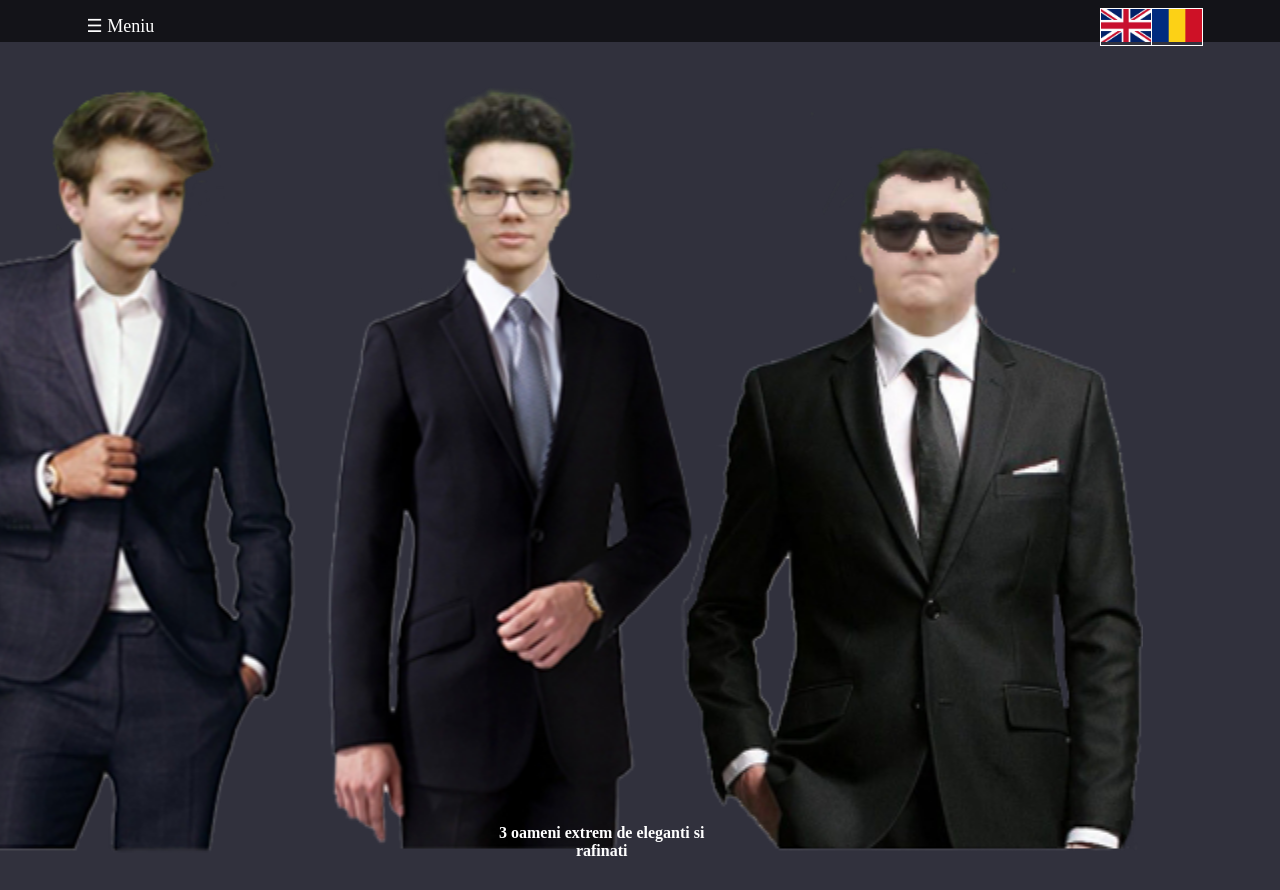
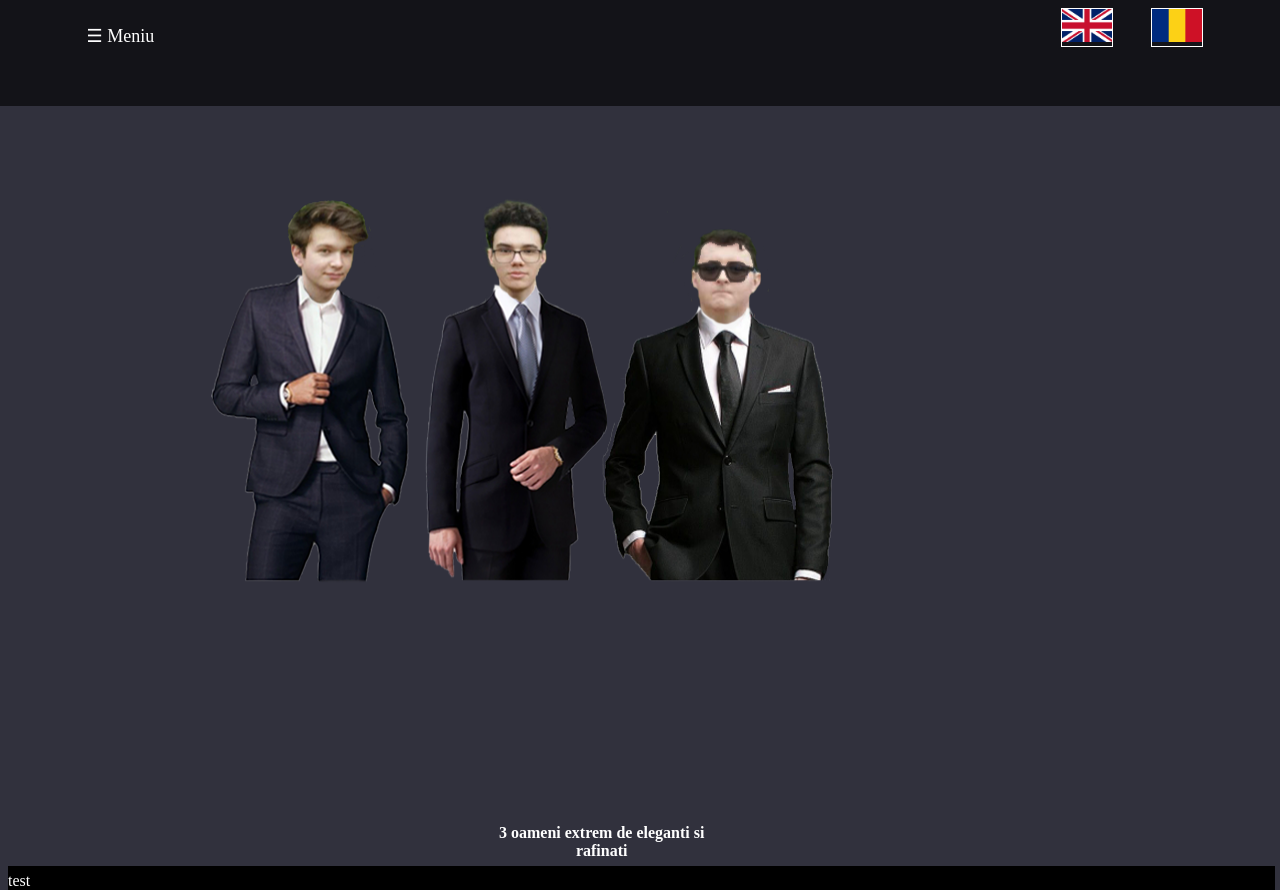
Before and after one commit to Sughit/EAR-3, a PHP site: page / in a window 1280 px wide. Before the commit the page ends 856 px from the top, so only its background shows below. Run offline with PHP 8.4, Linux system fonts and the light colour scheme.

Commit message:
nici nu stiu ce am facut

```diff
--- a/index.php
+++ b/index.php
@@ -20,7 +20,7 @@
 
 
     <div id="main">
-        <span id="open">&#9776; <?php echo  $lang['menu'] ?><span>
+        <span id="open" class="nav-button">&#9776; <?php echo  $lang['menu'] ?></span>
     </div>
     <div id ="mySidenav" class="sidenav">
         <div class="box-c1">
@@ -42,7 +42,7 @@
          </div>
 </div>
 <div class="div-poza">
-<img src="poze/noi_3_costum.png">
+<p align="center"><img src="poze/noi_3_costum.png" width="50%" height="60%"></p>
 </div>
     <script>
         const openNav =document.getElementById("open");
@@ -58,14 +58,19 @@
         });
     </script>
         <div class="div-textAcasa">
-    <p class="text" align=center><font face="Franklin Gothic"><b>
-    <?php echo $lang['textHome'] ?></b></font>
+    <p class="text" align="center"><font face="Franklin Gothic"><b>
+        <?php echo $lang['textHome'] ?></b></font>
     </p>
     </div>
+        <a class="nav-steag1" href="index.php?lang=en"><img src="poze/en.png" width = "50px"></a>
+        <a class="nav-steag2" href="index.php?lang=ro"><img src="poze/ro.png" width = "50px"></a>
 
-       <pre>
-        <a class="nav-steag1" href="index.php?lang=en"><img src="poze/en.png" width=50px ></a>            <a class="nav-steag2" href="index.php?lang=ro"><img src="poze/ro.png"width= 50px><a>
-    </pre>
-
+        <div class="footer">
+            <p class="text-footer">
+                <font face="Franklin Gothic">
+                    test
+                </font>
+            </p>
+        </div>
 </body>
 </html>
--- a/style.php
+++ b/style.php
@@ -9,13 +9,15 @@
 {
     background-color: #31313D;
     overflow-x: hidden;
-
 }
 ::-webkit-scrollbar
 {
     width: 0;
 }
-
+.nav-button
+{
+    transform: translate(0, 50%);
+}
 .nav-bar
 {
     background-color: black;
@@ -25,6 +27,7 @@
     top:0%;
     left:0%;
     opacity:0.6;
+    height: 10%;
 }
 .nav-ul
 {
@@ -147,12 +150,22 @@
 }
 .footer
 {
-    height: .5%;
-    width: 100%;
+    transform: translate(0, 0);
+    height: 3%;
+    width: 99%;
     background-color: black;
+    position: absolute;
+    bottom: -90px;
+}
+.text-footer
+{
+    color: white;
+    font-size: 2vh;
+    transform: translate(0, -55%);
 }
 .text
 {
+    transform: translate(0, 0);
     padding: 3%;
     color: white;
     font-size: 2vh;
@@ -222,6 +235,7 @@
     border-style:solid;
     border-width: 1px;
     border-color: white;
+    transform: translate(-75%, 0);
 }
 .nav-steag2
 {
@@ -239,5 +253,5 @@
 }
 .div-copy
 {
-    transform: translate(0%, 950%);
+    transform: translate(0%, 550%);
 }
```
